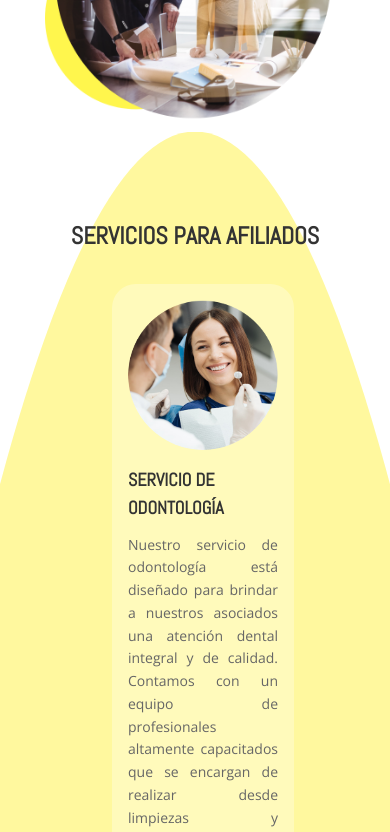
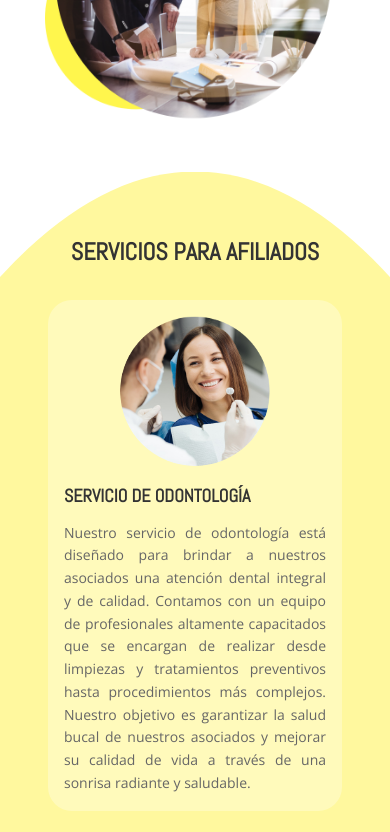
Before and after one commit to blassmm/mutualamarilla, a Next.js app: page / in a window 390 px wide. Shown: the part 1453-2285 px from the top of the page. Built offline with nearby package versions, Linux system fonts and the light colour scheme.

Commit message:
mejora de seccion servicios responsive

```diff
--- a/components/services.tsx
+++ b/components/services.tsx
@@ -42,19 +42,18 @@ export default function Services() {
 
   return (
     <section id="servicios" className="relative bg-white">
-      <div className="absolute inset-0 bg-secondary z-0"
-           style={{
-             clipPath: 'ellipse(150% 100% at 50% 100%)'
-           }}
+      <div className="mt-10 absolute inset-0 bg-secondary z-0
+                      [clip-path:ellipse(220%_100%_at_50%_100%)]
+                      md:[clip-path:ellipse(150%_100%_at_50%_100%)]"
       />
 
-      <div className="relative z-10 px-4 sm:px-6 mt-10 md:mt-0 py-12 md:py-16 lg:py-20">
+      <div className="relative z-10 px-4 sm:px-6 mt-10  py-16 lg:py-20">
         <div className="mx-auto max-w-[1200px]">
           <h2 className={`mb-8 md:mb-12 lg:mb-16 text-center text-2xl sm:text-3xl md:text-4xl font-bold text-dark ${abel.variable} font-abel`}>
             SERVICIOS PARA AFILIADOS
           </h2>
 
-          <div className="grid gap-6 sm:gap-8 md:grid-cols-2 lg:grid-cols-3 px-24">
+          <div className="grid gap-6 sm:gap-8 md:grid-cols-2 lg:grid-cols-3 px-8 md:px-24">
             <div
               ref={(el) => { cardRefs.current[0] = el }}
               className="bg-white/30 rounded-3xl p-4 sm:p-6 text-center flex flex-col h-full"
```
